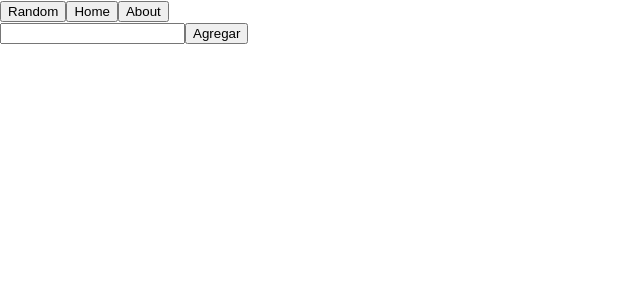
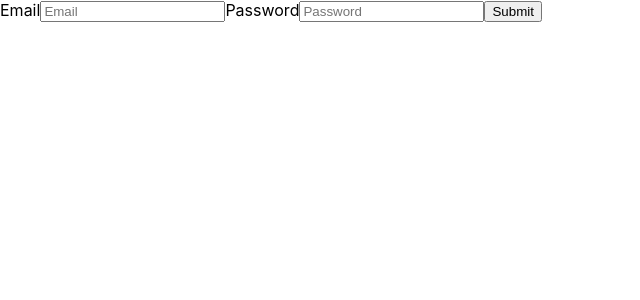
Before and after one commit to AlejandroA03/rick_and_morty, a React (Create React App) app: page / in a window 1280 px wide. Shown: the top 300 px of the page, without its empty margins (0-640 px from the left). Built offline with nearby package versions, Linux system fonts and the light colour scheme; the HTML template or start-up script is replaced by a standard one.

Commit message:
Forms update

```diff
--- a/src/App.js
+++ b/src/App.js
@@ -1,18 +1,31 @@
-import { Routes, Route } from 'react-router-dom';
+import { Routes, Route, useLocation, useNavigate } from 'react-router-dom';
 import styled from 'styled-components';
 import Cards from './components/Cards.jsx';
 import Nav from './components/Nav.jsx';
 import About from './components/About.jsx';
 import Detail from './components/Detail.jsx';
+import Form from './components/Form.jsx';
 import { useState } from 'react';
 import axios from 'axios';
+import { useEffect } from 'react';
 
 const PrincipalDiv = styled.div`
    `
 
+
+const access = {
+  email: "prueba@hola.com",
+  password: "123456",
+  isLoged: false
+}
+
 function App() {
 
    const [characters, setCharacters] = useState([])
+
+   const {pathname} = useLocation()
+
+   const navigate= useNavigate()
 
    const onSearch = (id) => {
       axios(`https://rickandmortyapi.com/api/character/${id}`).then(
@@ -48,8 +61,21 @@ function App() {
       });
     };
 
+  const login = (data) => {
 
-   const onClose= (id) =>{
+    if (data.email=== access.email && data.password=== access.password){
+      navigate("/home")
+      access.isLoged= true
+    } else{
+      window.alert("Usuario o contraseña incorrectos")
+    }
+  }
+
+  useEffect(() =>{
+    !access.isLoged && navigate("/")
+  }, [navigate])
+
+  const onClose= (id) =>{
       setCharacters(
          characters.filter((char)=>{
             return char.id !== Number(id)
@@ -59,9 +85,10 @@ function App() {
 
    return (
       <PrincipalDiv>
-         <Nav onSearch={onSearch} addRandomCharacter={addRandomCharacter}/>
+         {pathname!=="/" && <Nav onSearch={onSearch} addRandomCharacter={addRandomCharacter}/>}
 
          <Routes>
+            <Route path='/' element={<Form loginUser={login}/>}/>
             <Route path='/home'
             element={
               <Cards characters={characters} onClose={onClose} />}
@@ -72,6 +99,7 @@ function App() {
             <Route path='/detail/:id'
             element={<Detail />}
             />
+            <Route path='*' element={<h1>404 Not Found</h1>}/>
          </Routes>
       </PrincipalDiv>
 
--- /dev/null
+++ b/src/components/Form.jsx
@@ -0,0 +1,64 @@
+import React from "react";
+import { useState } from "react";
+import { validator } from "./validations";
+import { useEffect } from "react";
+
+const Form = ({loginUser}) =>{
+
+    const [userData, setData] = useState({
+        email: "",
+        password: ""
+    })
+
+    const [errors, setErrors] = useState({
+        email:false,
+        password:false
+    })
+
+    const handleOnchange = (e) => {
+        setData({
+            ...userData, [e.target.name]:e.target.value
+        })
+
+        setErrors(validator({...userData, [e.target.name]:e.target.value}))
+    }
+
+    const handleSubmit= (e) => {
+        e.preventDefault()
+        loginUser(userData)
+    }
+
+    useEffect(() =>{},[errors])
+
+    return (
+        <div>
+            <form onSubmit={handleSubmit}>
+                <label htmlFor="email">Email</label>
+                <input
+                    type="email"
+                    name="email"
+                    placeholder="Email"
+                    value={userData.email}
+                    onChange={handleOnchange}
+                    />
+
+                {errors.email && <p>{errors.email}</p>}
+
+                <label htmlFor="password">Password</label>
+                <input
+                    type="password"
+                    name="password"
+                    placeholder="Password"
+                    value={userData.password}
+                    onChange={handleOnchange}
+                    />
+
+                {errors.password && <p>{errors.password}</p>}
+
+                <button type="submit">Submit</button>
+            </form>
+        </div>
+    )
+}
+
+export default Form;
--- /dev/null
+++ b/src/components/validations.js
@@ -0,0 +1,27 @@
+export const validator = ({email, password}) => {
+    let errors = {};
+
+    const regexEmail =  /^[a-zA-Z0-9_.+-]+@[a-zA-Z0-9-]+\.[a-zA-Z0-9-.]+$/;
+
+    if (!regexEmail.test(email)){
+        errors.email = "El email es inválido"
+    }
+
+    if (!email){
+        errors.email= "El email esta vacio"
+    }
+
+    if (email.length >35){
+        errors.email = "El email es muy largo"
+    }
+
+    if (!/\d/.test(password)){
+        errors.password = "La contraseña debe tener numeros"
+    }
+
+    if (password.length <6 || password.length > 10){
+        errors.password = "La contraseña debe tener al menos 6 y 10 caracteres"
+    }
+
+    return errors
+}
```
